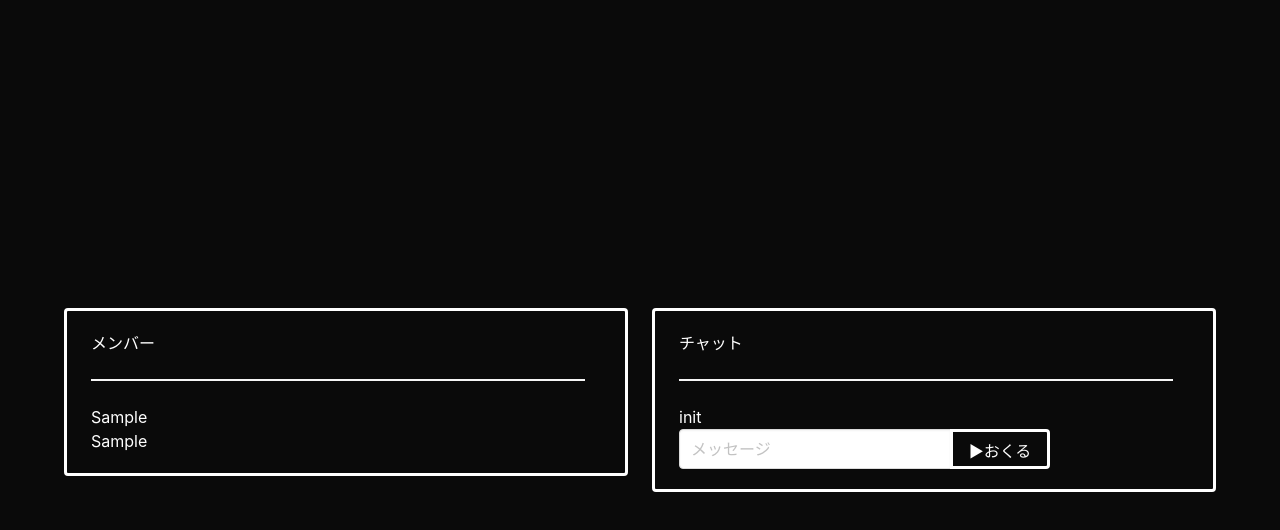
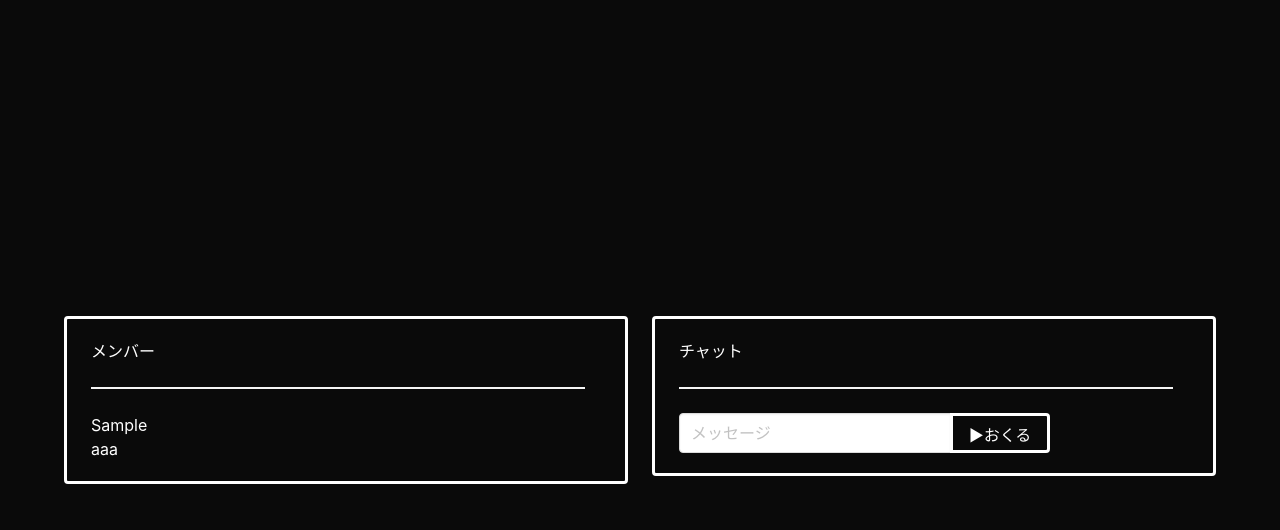
Before and after one commit to JVoltex/docker_werewolf, a Next.js app in the folder client/: page / in a window 1280 px wide. Both pictures are taken after typing "Sample" into the empty fields and a click on the input "けってい". Shown: the top 530 px of the page. Built offline with nearby package versions, Linux system fonts and the light colour scheme.

Commit message:
member is displayed right

```diff
--- a/client/components/Game.js
+++ b/client/components/Game.js
@@ -3,38 +3,38 @@ import { useContext, useEffect, useReducer } from "react";
 import { SocketContext } from "./Wrapper";
 
 function messagesReducer(state, action) {
-  return { messages: state.messages.concat([action.type]) };
+  return { messages: [action.type, ...state.messages] };
 }
 function membersReducer(state, action) {
-  return { members: action.type }; // return unique members
+  //console.log("reducer");
+  //action.type.split("\t").map((m) => console.log(m));
+  return { members: action.type.split("\t") };
 }
 
 function Game(props) {
   const socket = useContext(SocketContext);
-  // handling messages
   const [messages, messagesDispatch] = useReducer(messagesReducer, {
-    messages: ["init"],
+    messages: [],
   });
-  useEffect(() => {
-    console.log("messages effect");
-    const callback = (msg) => {
-      messagesDispatch({ type: msg });
-    };
-    socket.on("serverMessage", callback);
-    return () => socket.removeListener("ServerMessage", callback);
-  }, []);
-  // handling members
   const [members, membersDispatch] = useReducer(membersReducer, {
     members: [props.name],
   });
   useEffect(() => {
-    console.log("members effect");
-    const callback = (members) => {
+    // handling message
+    const messageCallback = (msg) => {
+      messagesDispatch({ type: { text: msg, timestamp: `${Date.now()}` } });
+    };
+    socket.on("serverMessage", messageCallback);
+    // handling members
+    const membersCallback = (members) => {
       membersDispatch({ type: members });
     };
-    socket.on("serverMemberJoin", callback);
+    socket.on("serverMemberJoin", membersCallback);
     socket.emit("clientMemberJoin", props.name);
-    return () => socket.removeListener("ServerMemberJoin", callback);
+    return () => {
+      socket.removeListener("ServerMessage", messageCallback);
+      socket.removeListener("ServerMemberJoin", membersCallback);
+    };
   }, []);
   return (
     <div className="columns">
@@ -43,8 +43,8 @@ function Game(props) {
           <p>メンバー</p>
           <hr />
           <div style={{ maxHeight: "500px", overflow: "auto" }}>
-            <p>{props.name}</p>
-            <p>{members.members}</p>
+            {members.members.map((member) => (<p key={member}>{member}</p>))}
+            <p>aaa</p>
           </div>
         </div>
       </div>
@@ -54,7 +54,7 @@ function Game(props) {
           <hr />
           <div style={{ maxHeight: "500px", overflow: "auto" }}>
             {messages.messages.map((msg) => (
-              <p key={msg}>{msg}</p>
+              <p key={msg.timestamp}>{msg.text}</p>
             ))}
           </div>
           <Input
```
Also changed, not shown: 1 other file (tests, documents, lock files or other folders).
